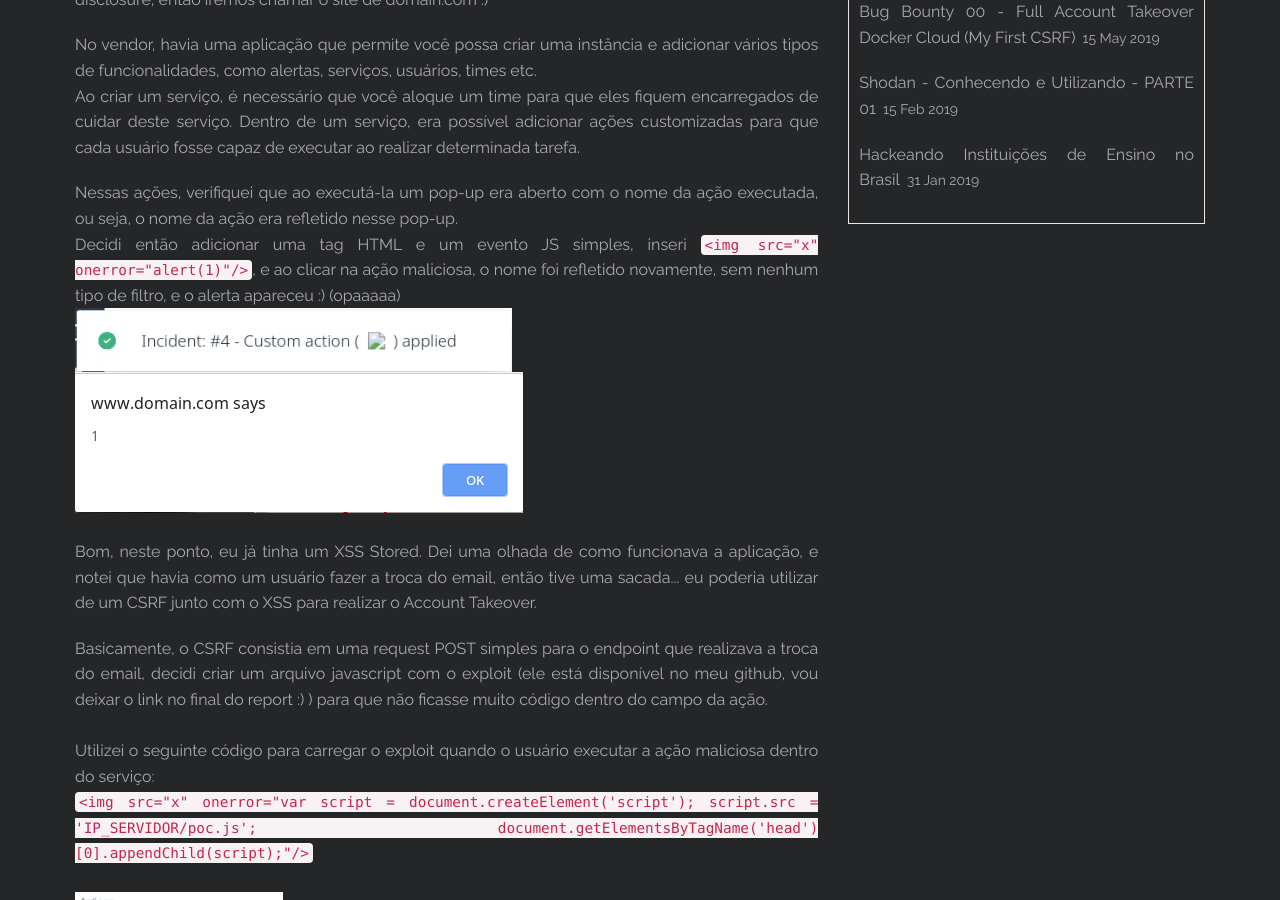
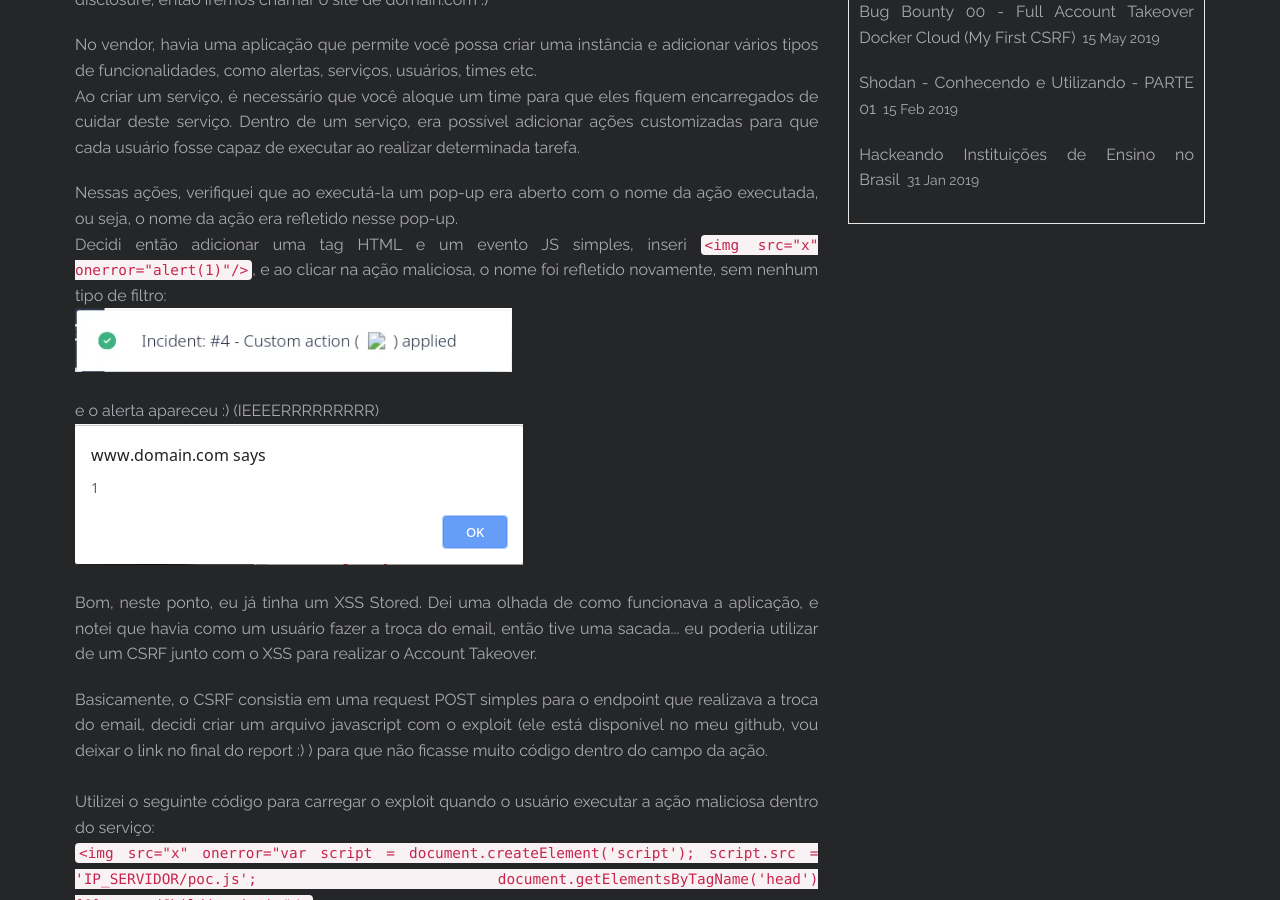
Before and after one commit to vitor-fernandes/vitor-fernandes.github.io, a Jekyll site: the page built from _posts/2019-06-03-Bug-Bounty-01.markdown, in a window 1280 px wide and 900 px high, scrolled down 416 px. Built offline with Jekyll 4.4.1, drawn with Linux system fonts in a browser that asks for light colours.

Commit message:
Bug Bounty 01

```diff
--- a/_posts/2019-06-03-Bug-Bounty-01.markdown
+++ b/_posts/2019-06-03-Bug-Bounty-01.markdown
@@ -18,9 +18,12 @@ Ao criar um serviço, é necessário que você aloque um time para que eles fiqu
 <p align="justify">
 Nessas ações, verifiquei que ao executá-la um pop-up era aberto com o nome da ação executada, ou seja, o nome da ação era refletido nesse pop-up.
 <br>
-Decidi então adicionar uma tag HTML e um evento JS simples, inseri <code>&lt;img src="x" onerror="alert(1)"/&gt;</code>, e ao clicar na ação maliciosa, o nome foi refletido novamente, sem nenhum tipo de filtro, e o alerta apareceu :) (opaaaaa)
+Decidi então adicionar uma tag HTML e um evento JS simples, inseri <code>&lt;img src="x" onerror="alert(1)"/&gt;</code>, e ao clicar na ação maliciosa, o nome foi refletido novamente, sem nenhum tipo de filtro:
 <br>
 <img src="/images/bug_bounty/bb01/bb01-00.png"/>
+<br>
+<br>
+e o alerta apareceu :) (IEEEERRRRRRRRR)
 <br>
 <img src="/images/bug_bounty/bb01/bb01-01.png"/>
 <br>
```
